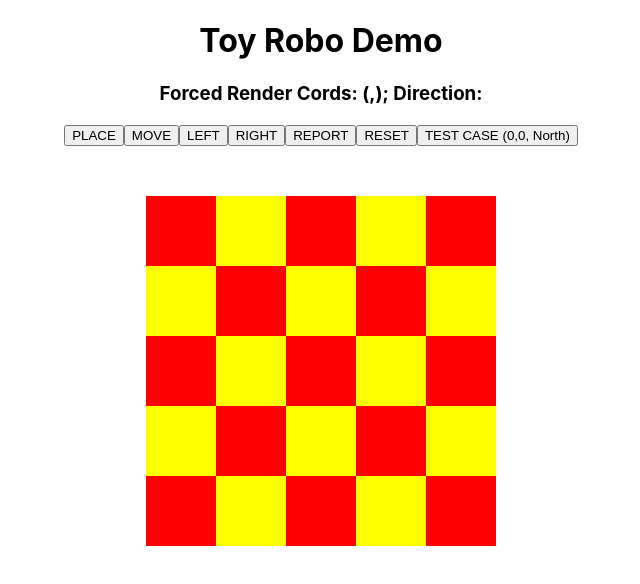
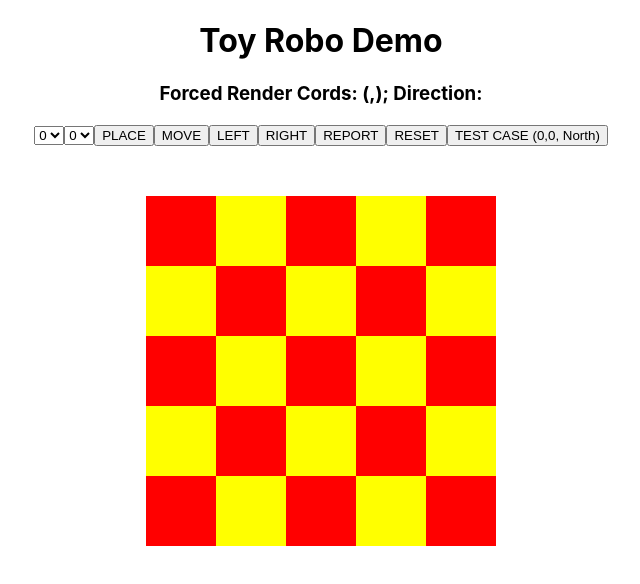
Before and after one commit to AnuragVerma96/ToyRobo, a React (Create React App) app: page / in a window 1280 px wide. Shown: the top 584 px of the page, without its empty margins (319-959 px from the left). Built offline with nearby package versions, Linux system fonts and the light colour scheme.

Commit message:
Add: Final Changes

```diff
--- a/src/App.css
+++ b/src/App.css
@@ -68,14 +68,6 @@
   background-color: red;
 }
 
-.triangle {
-  width: 0;
-  height: 0;
-  border-left: 5px solid transparent;
-  border-right: 5px solid transparent;
-  border-top: 10px solid blue;
-}
-
 .triangle-North {
   width: 0;
   height: 0;
--- a/src/App.js
+++ b/src/App.js
@@ -22,8 +22,8 @@ function App() {
   };
   const place = (x, y, f) => {
     if (isReporting) setIsReporting(false);
-    if (!x && !y && !f) {
-      setPosition({ x: 0, y: 4 - 0, direction: getRandomDirection() });
+    if (!f) {
+      setPosition({ x, y: 4 - y, direction: getRandomDirection() });
     } else {
       setPosition({ x, y: 4 - y, direction: f });
     }
--- a/src/components/InputInterface.js
+++ b/src/components/InputInterface.js
@@ -12,7 +12,30 @@ const InputInterface = ({
 }) => {
   return (
     <div>
-      <button onClick={() => place()}>PLACE</button>
+      <select name="xCord" id="xCord">
+        <option value={0}>0</option>
+        <option value={1}>1</option>
+        <option value={2}>2</option>
+        <option value={3}>3</option>
+        <option value={4}>4</option>
+      </select>
+      <select name="yCord" id="yCord">
+        <option value={0}>0</option>
+        <option value={1}>1</option>
+        <option value={2}>2</option>
+        <option value={3}>3</option>
+        <option value={4}>4</option>
+      </select>
+      <button
+        onClick={() =>
+          place(
+            Number(document.getElementById("xCord").value),
+            Number(document.getElementById("yCord").value)
+          )
+        }
+      >
+        PLACE
+      </button>
       <button onClick={move}>MOVE</button>
       <button onClick={left}>LEFT</button>
       <button onClick={right}>RIGHT</button>
--- a/src/components/RoboSimulator.js
+++ b/src/components/RoboSimulator.js
@@ -15,8 +15,9 @@ const RoboSimulator = ({ position }) => {
                       ? "redBox"
                       : "yellowBox"
                   }`}
-                  key={_ + "col" + colIdx}
+                  key={rowIdx + colIdx}
                 >
+                  {console.log(position)}
                   {position.x === rowIdx && position.y === colIdx ? (
                     <div className={`triangle-${position.direction}`}></div>
                   ) : (
```
